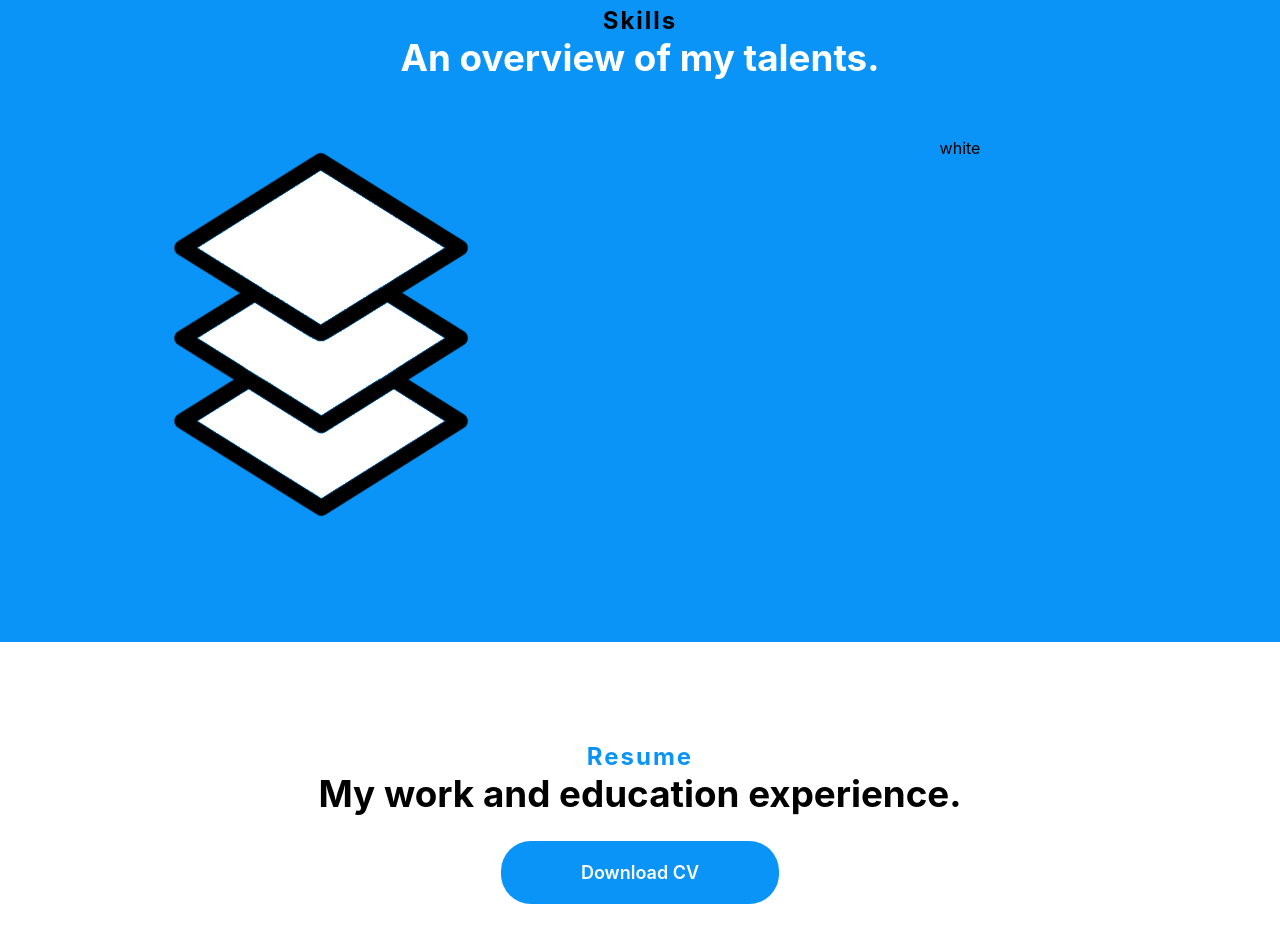
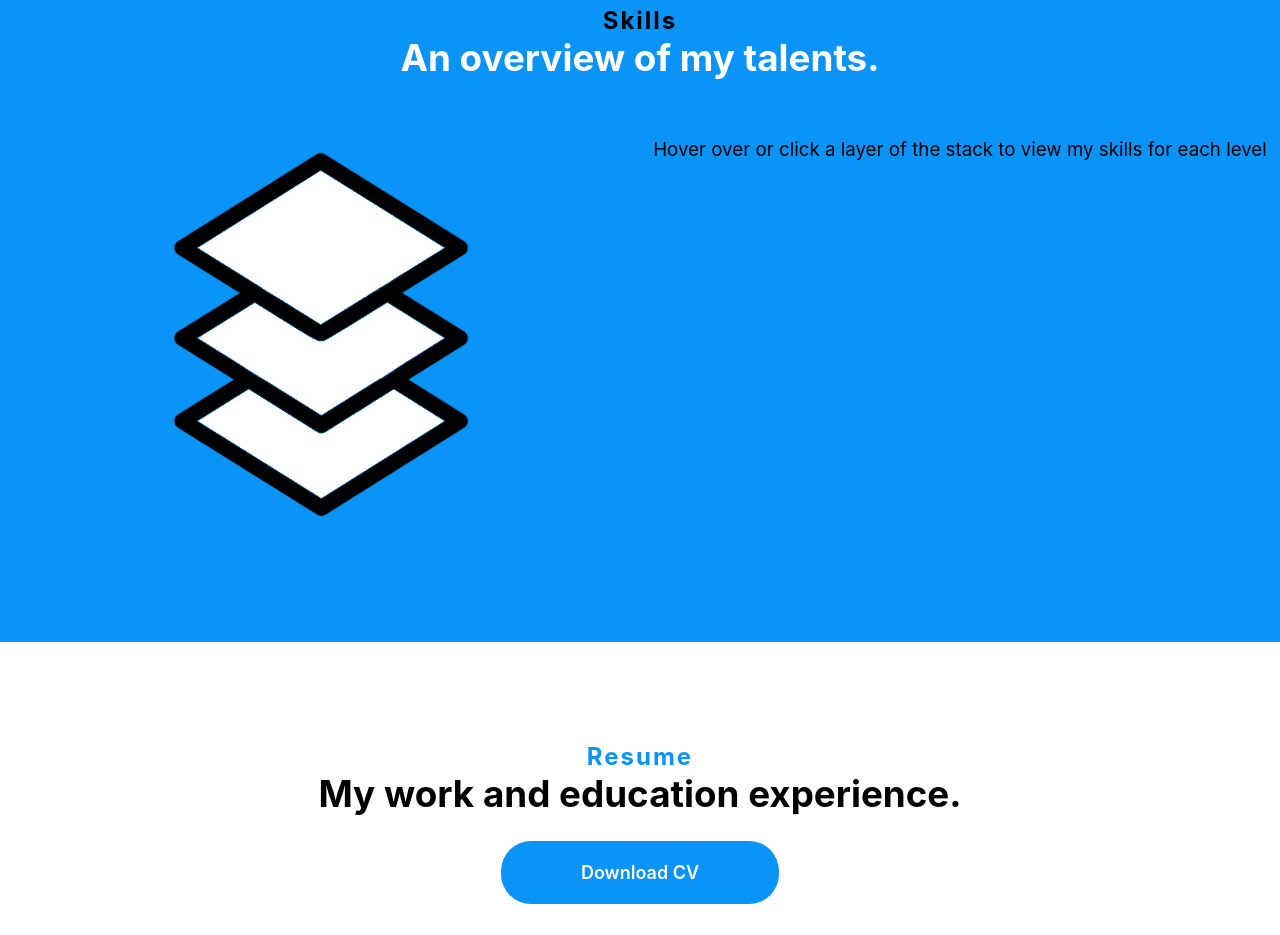
Before and after one commit to lucasdj25/personal-website, a React (Create React App) app: page / in a window 1280 px wide. Shown: the part 1660-2595 px from the top of the page. Built offline with nearby package versions, Linux system fonts and the light colour scheme.

Commit message:
Adds NothingSelected component

```diff
--- /dev/null
+++ b/src/components/Common/StackLevels/NoneSelected/NoneSelected.css
@@ -0,0 +1,3 @@
+.skills-nothing-selected h3{
+    font-weight: 400;
+}
--- /dev/null
+++ b/src/components/Common/StackLevels/NoneSelected/NoneSelected.tsx
@@ -0,0 +1,13 @@
+import React from 'react';
+import './NoneSelected.css';
+
+function NoneSelected(){
+
+    return (
+        <div className='skills-nothing-selected'>
+            <h3>Hover over or click a layer of the stack to view my skills for each level</h3>
+        </div>
+    )
+}
+
+export default NoneSelected
--- a/src/components/sections/Skills/Skills.tsx
+++ b/src/components/sections/Skills/Skills.tsx
@@ -1,6 +1,7 @@
 import React, { useState } from 'react';
 import './Skills.css';
 import SectionIntro from '../../Common/SectionIntro/SectionIntro';
+import NoneSelected from '../../Common/StackLevels/NoneSelected/NoneSelected';
 
 enum SelectedLevel {
     NONE = 'white',
@@ -39,7 +40,7 @@ function Skills() {
                         </div>
                     </div>
                     <div className='display-skills-container'>
-                            {selectedLevel}
+                        {selectedLevel === SelectedLevel.NONE ? <NoneSelected /> : <p>{selectedLevel}</p>}
                     </div>
                 </div>
             </div>
```
